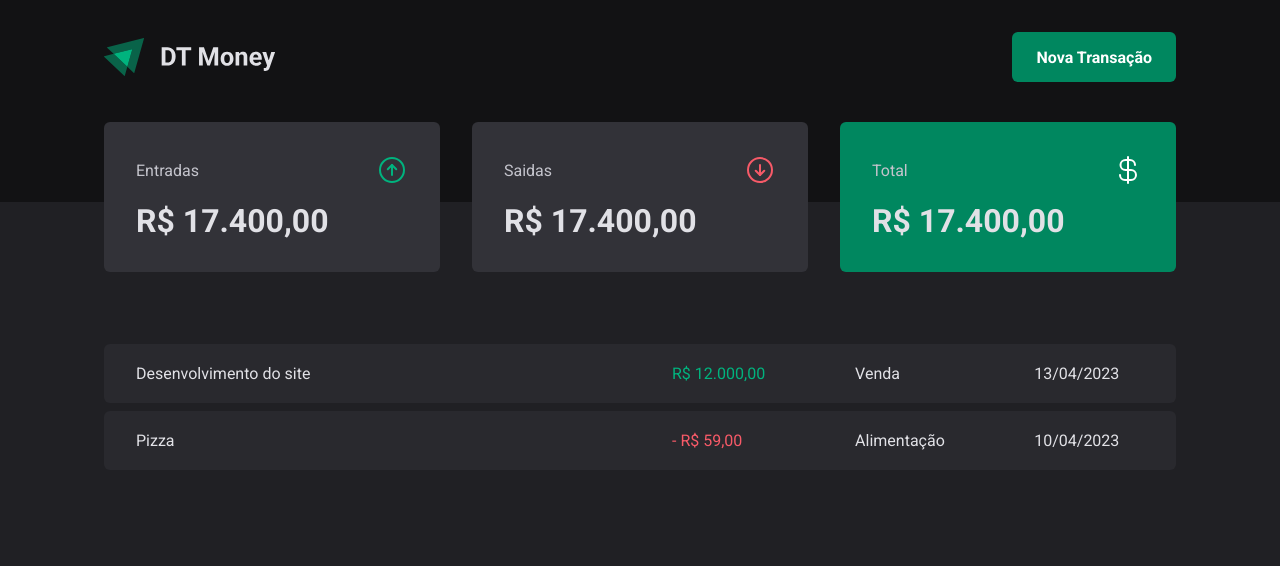
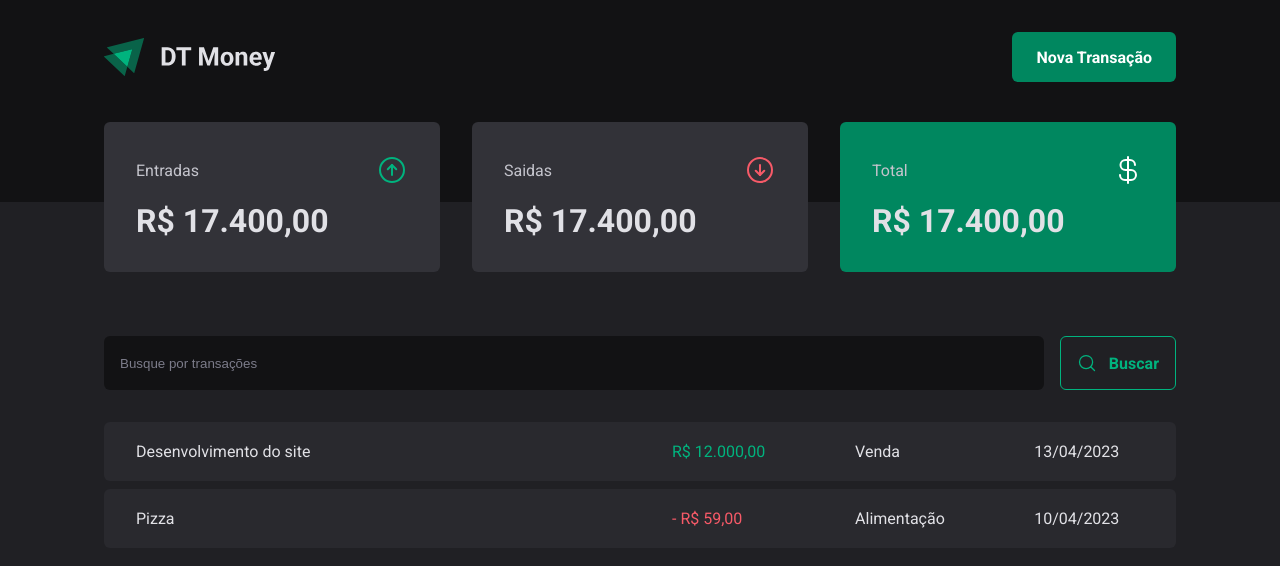
Before and after one commit to ithauront/dtMoney, a React (Vite) app: page / in a window 1280 px wide. Shown: the top 566 px of the page. Built offline with nearby package versions, Linux system fonts and the light colour scheme.

Commit message:
added search form
added the structrure and styles of searchform

```diff
--- /dev/null
+++ b/src/pages/transactions/components/searchForm/index.tsx
@@ -0,0 +1,11 @@
+import { MagnifyingGlass } from "phosphor-react";
+import { SearchFormContainer } from "./styles";
+
+export function SearchForm() {
+    return (
+        <SearchFormContainer>
+            <input type="text" placeholder="Busque por transações" />
+            <button type="submit"><MagnifyingGlass size={20}/>Buscar</button>
+        </SearchFormContainer>
+    )
+}
--- /dev/null
+++ b/src/pages/transactions/components/searchForm/styles.tsx
@@ -0,0 +1,40 @@
+import styled from "styled-components";
+
+export const SearchFormContainer = styled.form`
+    display: flex;
+    gap: 1rem;
+
+    input {
+        flex: 1;
+        border-radius: 6px;
+        border: 0;
+        background-color: ${props => props.theme['gray-900']};
+        color: ${props => props.theme['gray-300']};
+        padding: 1rem;
+
+        &::placeholder {
+            color: ${props => props.theme['gray-500']};
+        }
+    }
+
+    button {
+        display: flex;
+        align-items: center;
+        gap: 0.75rem;
+
+
+        padding: 1rem;
+        background: transparent;
+        border: 1px solid ${props => props.theme['green-300']};
+        color: ${props => props.theme['green-300']};
+        font-weight: bold;
+        border-radius: 6px;
+
+        &:hover{
+            background: ${props => props.theme['green-500']};
+        border: 1px solid ${props => props.theme['green-500']};
+        color: ${props => props.theme['white']};
+        transition: background-color 0.2s, color 0.2s, border-color 0.2s;
+        }
+    }
+`
--- a/src/pages/transactions/index.tsx
+++ b/src/pages/transactions/index.tsx
@@ -1,5 +1,6 @@
 import { Header } from "../../components/header";
 import { Summary } from "../../components/summary";
+import { SearchForm } from "./components/searchForm";
 import { PriceHighLight, TransactionsContainer, TransactionsTable } from "./styles";
 
 export function Transactions () {
@@ -8,6 +9,7 @@
             <Header />
             <Summary />
             <TransactionsContainer>
+                <SearchForm />
             <TransactionsTable>
                 <tbody>
 
--- a/src/pages/transactions/styles.tsx
+++ b/src/pages/transactions/styles.tsx
@@ -11,7 +11,7 @@
     width: 100%;
     border-collapse: separate;
     border-spacing: 0 0.5rem;
-   // margin-top: 1.5rem
+   margin-top: 1.5rem;
 
    td{
 
```
Also changed, not shown: 1 other file (tests, documents, lock files or other folders).
